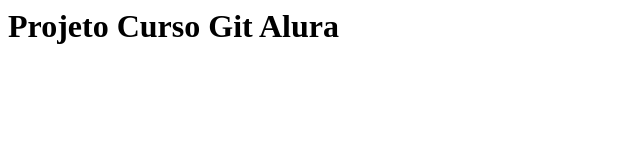
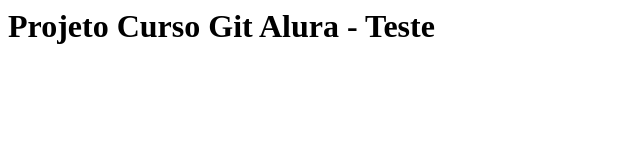
Before and after one commit to latsnet/meu-site, a plain HTML site: page index.html in a window 1280 px wide. Shown: the whole page, without its empty margins (0-640 px from the left). Drawn offline with Linux system fonts and the light colour scheme.

Commit message:
Mudança no titulo

```diff
--- a/index.html
+++ b/index.html
@@ -2,6 +2,6 @@
     <head>
     </head>
     <body>
-        <h1>Projeto Curso Git Alura</h1>
+        <h1>Projeto Curso Git Alura - Teste</h1>
     </body>
 </html>
```
